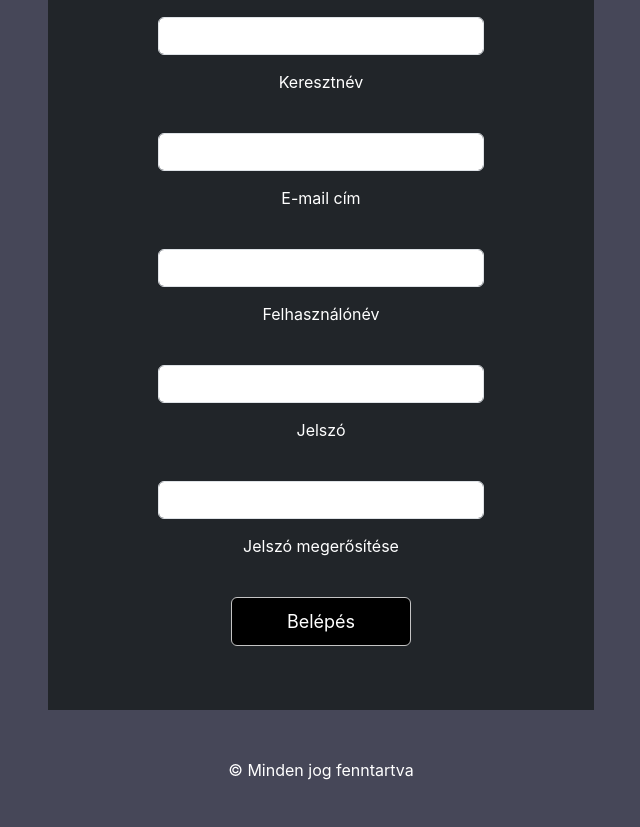
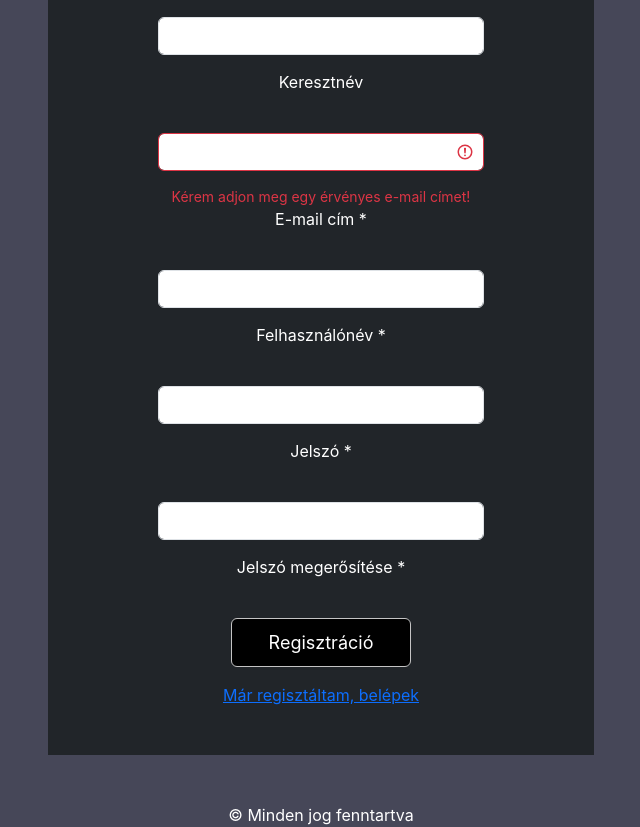
Before and after one commit to szigetvarikati/test-project-MERN, a React (Create React App) app in the folder frontend/: page /registration in a window 1280 px wide. Shown: the part 360-1187 px from the top of the page, without its empty margins (319-959 px from the left). Before the commit the page ends 1142 px from the top, so only its background shows below. Built offline with nearby package versions, Linux system fonts and the light colour scheme.

Commit message:
fix the registration method, add email validation and password confirmation

```diff
--- a/frontend/src/screens/RegistrationScreen.js
+++ b/frontend/src/screens/RegistrationScreen.js
@@ -2,6 +2,7 @@ import { useState } from 'react';
 import { useNavigate } from 'react-router-dom';
 import { Container, Form, Button } from 'react-bootstrap';
 import { Helmet } from 'react-helmet-async';
+import { Link } from 'react-router-dom';
 
 export default function RegistrationScreen() {
   const [loginFailed, setLoginFailed] = useState(false);
@@ -16,43 +17,44 @@ export default function RegistrationScreen() {
 
   const handleSubmit = async (event) => {
     event.preventDefault();
-    setLoginFailed(false);
-    try {
+
     const username = event.currentTarget.username.value;
     const password = event.currentTarget.password.value;
     const email = event.currentTarget.email.value;
     const firstName = event.currentTarget.firstName.value;
     const lastName = event.currentTarget.lastName.value;
-      const passwordConfirm = event.currentTarget.passwordConfirm.value;
 
-      const res = await fetch('/api/users/registration', {
+    const registrationData = {
+      firstname: firstName,
+      lastname: lastName,
+      username: username,
+      email: email,
+      password: password,
+      isAdmin: false,
+    };
+
+    setLoginFailed(false);
+    fetch('/api/users', {
       method: 'POST',
       headers: {
         'Content-Type': 'application/json',
       },
-        body: JSON.stringify({
-          username: username,
-          password: password,
-          email: email,
-          firstName: firstName,
-          lastName: lastName,
-        }),
-      });
-      if (res.status === 200) {
-        const response = await res.json();
-        localStorage.setItem('username', response.username);
-        navigate('/products'); /// hova iránítsam át, ha megvolt a post - itt kellene egy sikeres regisztráció üzenet/oldal vagy irányítson áát a login oldalra?
-      } else if (res.status === 401) {
-        setErrorMessage('Helytelen felhasználónév vagy jelszó!');
-        setLoginFailed(true);
-        localStorage.removeItem('username');
+      body: JSON.stringify(registrationData),
+    })
+      .then((response) => response.json())
+      .then((data) => console.log(data))
+      .catch((error) => console.log('Error', error));
+    navigate('/login');
+  };
+
+  function isEmailValid(email) {
+    const emailRegex = /^[^\s@]+@[^\s@]+\.[^\s@]+$/;
+    return emailRegex.test(email);
   }
-    } catch {
-      setErrorMessage('Hoppá! Valami baj van... Próbálja meg újra!');
-      setLoginFailed(true);
-      localStorage.removeItem('username');
+
+  function isPasswordConfirmationSuccessfull(password, passwordConfirm) {
+    return passwordConfirm === password;
   }
-  };
 
   return (
     <Container className="py-5">
@@ -60,7 +62,7 @@ export default function RegistrationScreen() {
         <Helmet>
           <title>Registration</title>
         </Helmet>
-        <h2 className="fw-bold mb-2 text-uppercase">regisztráció</h2>
+        <h2 className="fw-bold mb-2 text-uppercase">Regisztráció</h2>
         <p class="text-white-50 mb-4">Kérem töltse ki az alábbi adatokat</p>
         <Form
           onSubmit={handleSubmit}
@@ -94,8 +96,12 @@ export default function RegistrationScreen() {
               value={email}
               required
               onChange={(e) => setEmail(e.target.value)}
+              isInvalid={!isEmailValid(email)}
             />
-            <Form.Label>E-mail cím</Form.Label>
+            <Form.Control.Feedback type="invalid">
+              Kérem adjon meg egy érvényes e-mail címet!
+            </Form.Control.Feedback>
+            <Form.Label>E-mail cím *</Form.Label>
           </Form.Group>
           <Form.Group className="mb-3 my-max-width" controlId="username">
             <Form.Control
@@ -105,7 +111,7 @@ export default function RegistrationScreen() {
               required
               onChange={(e) => setUsername(e.target.value)}
             />
-            <Form.Label>Felhasználónév</Form.Label>
+            <Form.Label>Felhasználónév *</Form.Label>
           </Form.Group>
           <Form.Group className="mb-3 my-max-width" controlId="password">
             <Form.Control
@@ -115,27 +121,37 @@ export default function RegistrationScreen() {
               required
               onChange={(e) => setPassword(e.target.value)}
             />
-            <Form.Label>Jelszó</Form.Label>
+            <Form.Label>Jelszó *</Form.Label>
           </Form.Group>
           <Form.Group
-            className="mb-3 my-max-width" controlId="password-confirm"
+            className="mb-3 my-max-width"
+            controlId="password-confirm"
           >
             <Form.Control
               type="password"
               name="passwordConfirm"
               value={passwordConfirm}
               required
-              onChange={(e) => setPasswordConfirm(e.target.value)}
+              onChange={(e) => {
+                setPasswordConfirm(e.target.value);
+              }}
+              isInvalid={
+                !isPasswordConfirmationSuccessfull(password, passwordConfirm)
+              }
             />
-            <Form.Label>Jelszó megerősítése</Form.Label>
+            <Form.Control.Feedback type="invalid">
+              A jelszó nem egyezik!
+            </Form.Control.Feedback>
+            <Form.Label>Jelszó megerősítése *</Form.Label>
           </Form.Group>
           {loginFailed && <div className="text-danger">{errorMessage}</div>}
           <div className="mb-3">
             <Button type="submit" className="my-custom-button">
-              Belépés
+              Regisztráció
             </Button>
           </div>
         </Form>
+        <Link to="/login">Már regisztáltam, belépek</Link>
       </Container>
     </Container>
   );
```
Lines whose indentation alone changed are shown as unchanged.
